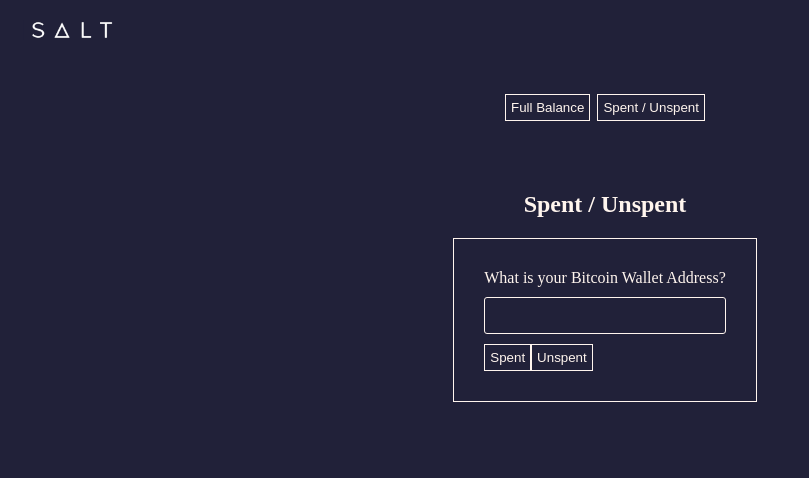
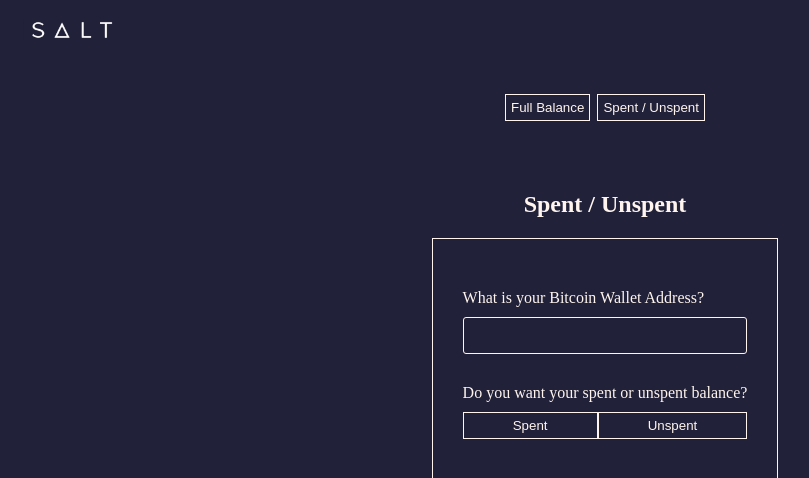
Before and after one commit to CCBaxter84/TypeScript, a React (Create React App) app in the folder client/: page /spent in a window 1280 px wide. Shown: the top 478 px of the page, without its empty margins (35-844 px from the left). Built offline with nearby package versions, Linux system fonts and the light colour scheme.

Commit message:
Cleaned up form css

```diff
--- a/client/src/App.css
+++ b/client/src/App.css
@@ -1,4 +1,5 @@
 @import "./variables.css";
+@import "./formStyles.css";
 
 body {
   background-color: var(--saltMidight);
@@ -44,35 +45,3 @@ main {
 .btn:hover {
   cursor: pointer;
 }
-
-.outer {
-  align-items: center;
-  display: flex;
-  flex-direction: column;
-  margin: 50px;
-}
-
-.inner {
-  background-color: var(--saltMidight);
-  border: 1px solid seashell;
-  color: seashell;
-  padding: 30px;
-}
-
-.form-label {
-  display: flex;
-  flex-direction: column;
-}
-
-.input-box {
-  background-color: var(--saltMidight);
-  border: 1px solid seashell;
-  border-radius: 3px;
-  color: seashell;
-  margin: 10px 0;
-  padding: 10px;
-}
-
-#unspent {
-  margin-left: 10px;
-}
--- a/client/src/components/Button.tsx
+++ b/client/src/components/Button.tsx
@@ -1,10 +1,10 @@
 import { FC } from "react";
 import { IBtnProps } from "./interfaces";
 
-const Button: FC<IBtnProps> = ({ highlighted, handleClick, name, fullName }) => {
+const Button: FC<IBtnProps> = ({ highlighted, handleClick, name, fullName, className }) => {
   return (
     <button
-      className={`btn ${highlighted === name && "highlight"}`}
+      className={className}
       name={name}
       onClick={handleClick}
     >{fullName}
--- a/client/src/components/ControllerBtns.tsx
+++ b/client/src/components/ControllerBtns.tsx
@@ -19,12 +19,16 @@ const ControllerBtns: FC<IProps> = ({ resetState }) => {
   return (
     <section className="controller-btns">
       <Link to="/full">
-        <Button name="full" fullName="Full Balance"
+        <Button
+          className={`btn ${highlighted === "full" && "highlight"}`}
+          name="full" fullName="Full Balance"
           handleClick={handleClick} highlighted={highlighted}
         />
       </Link>
       <Link to="/spent">
-        <Button name="spent" fullName="Spent / Unspent"
+        <Button
+          className={`btn ${highlighted === "spent" && "highlight"}`}
+          name="spent" fullName="Spent / Unspent"
           handleClick={handleClick} highlighted={highlighted}
         />
       </Link>
--- a/client/src/components/SpentBtns.tsx
+++ b/client/src/components/SpentBtns.tsx
@@ -18,10 +18,14 @@ const SpentBtns: FC<IProps> = ({ toggleSpent }) => {
 
   return (
     <section className="spent-btns">
-      <Button name="spent" fullName="Spent"
+      <Button
+        className={`btn ${highlighted === "spent" && "highlight"}`}
+        name="spent" fullName="Spent"
         handleClick={handleClick} highlighted={highlighted}
       />
-      <Button name="unspent" fullName="Unspent"
+      <Button
+        className={`btn ${highlighted === "unspent" && "highlight"}`}
+        name="unspent" fullName="Unspent"
         handleClick={handleClick} highlighted={highlighted}
       />
     </section>
--- a/client/src/components/SpentForm.tsx
+++ b/client/src/components/SpentForm.tsx
@@ -10,7 +10,10 @@ const SpentForm: FC<ISpentForm> = ({ address, handleSubmit, handleChange, toggle
           type="text" name="address" value={address} onChange={handleChange} className="input-box"
         />
       </label>
-      <SpentBtns toggleSpent={toggleSpent}/>
+      <label>Do you want your spent or unspent balance?
+        <SpentBtns toggleSpent={toggleSpent}/>
+      </label>
+
     </form>
   );
 }
--- a/client/src/components/interfaces.ts
+++ b/client/src/components/interfaces.ts
@@ -16,7 +16,8 @@ export interface IBtnProps {
   highlighted: string | null,
   handleClick: IClick,
   name: string,
-  fullName: string
+  fullName: string,
+  className: string
 }
 
 export interface IFormProps {
--- /dev/null
+++ b/client/src/formStyles.css
@@ -0,0 +1,39 @@
+@import "./variables.css";
+
+.outer {
+  align-items: center;
+  display: flex;
+  flex-direction: column;
+  margin: 50px;
+}
+
+.inner {
+  background-color: var(--saltMidight);
+  border: 1px solid seashell;
+  color: seashell;
+  padding: 30px;
+}
+
+.form-label {
+  display: flex;
+  flex-direction: column;
+  margin: 20px 0;
+}
+
+.input-box {
+  background-color: var(--saltMidight);
+  border: 1px solid seashell;
+  border-radius: 3px;
+  color: seashell;
+  margin: 10px 0;
+  padding: 10px;
+}
+
+.spent-btns {
+  display: flex;
+  margin: 10px 0;
+}
+
+.spent-btns > button {
+  flex-grow: 1;
+}
```
